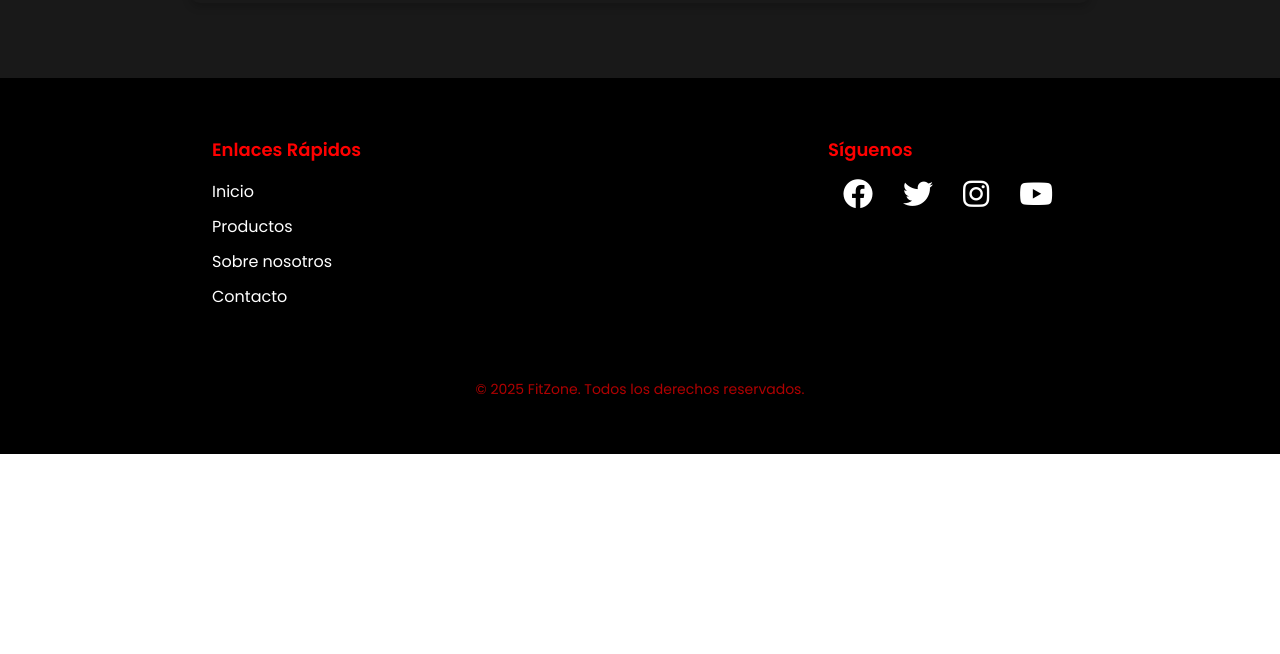
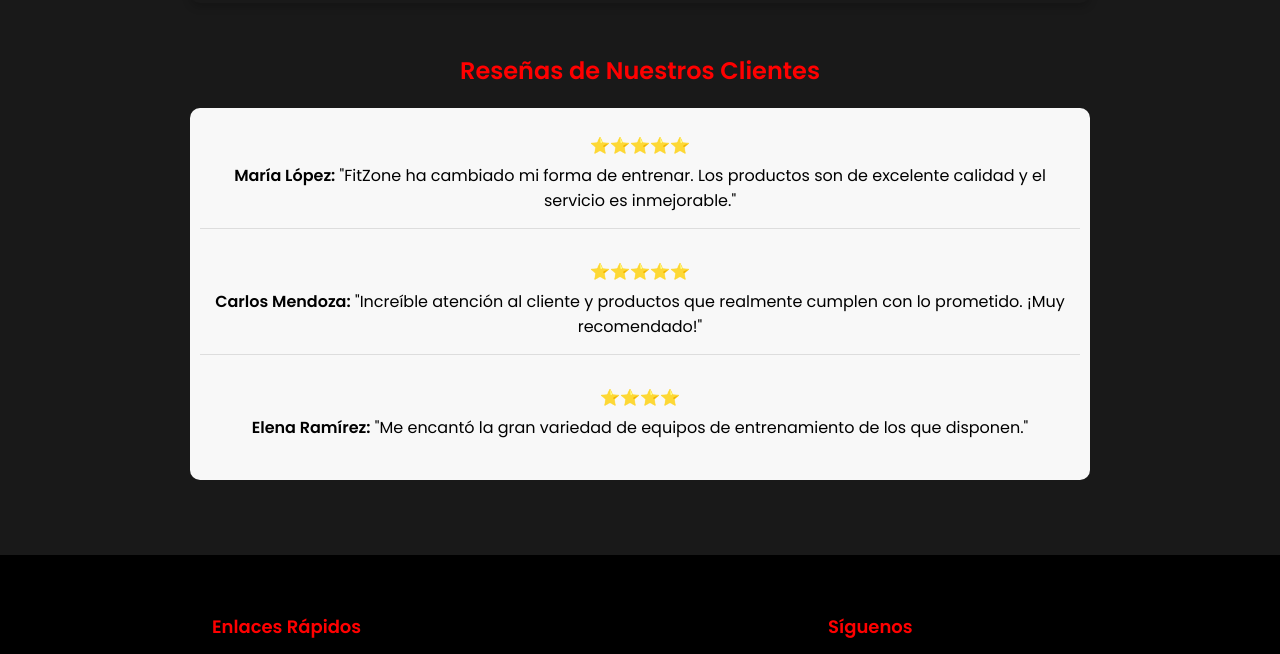
Before and after one commit to RoGoLo-05/MiStartUp, a Vue app in the folder mi-start-up/: page /about in a window 1280 px wide. Shown: the part 1544-2198 px from the top of the page. Before the commit the page ends 1998 px from the top, so only its background shows below. Built offline with nearby package versions, Linux system fonts and the light colour scheme.

Commit message:
seccion de reseñas

```diff
--- a/mi-start-up/src/assets/css/aboutus.css
+++ b/mi-start-up/src/assets/css/aboutus.css
@@ -1,21 +1,21 @@
-.todo-nosotros{
+.todo-nosotros {
     background-color: #191919;
     padding-top: 75px;
     padding-bottom: 75px;
 }
 
-.sobre-nosotros{
+.sobre-nosotros {
     max-width: 900px;
     margin: auto;
     text-align: center;
 }
 
-.sobre-nosotros h2{
+.sobre-nosotros h2 {
     color: red;
     margin-bottom: 15px;
 }
 
-.sobre-nosotros p{
+.sobre-nosotros p {
     margin-bottom: 50px;
     color: white;
 }
@@ -36,7 +36,7 @@
     font-size: 18px;
 }
 
-.donde{
+.donde {
     margin-top: 50px;
 }
 
@@ -45,7 +45,31 @@
     border-radius: 10px;
     overflow: hidden;
     box-shadow: 0px 4px 8px rgba(0, 0, 0, 0.2);
+    margin-bottom: 50px;
 }
+
+.reseñas {
+    margin-top: 20px;
+    padding: 10px;
+    background-color: #f8f8f8;
+    border-radius: 10px;
+}
+
+.reseña {
+    margin-bottom: 15px;
+    padding: 10px;
+    border-bottom: 1px solid #ddd;
+}
+
+.reseña:last-child {
+    border-bottom: none;
+}
+
+.reseña p {
+    color: black;
+    margin: 5px 0;
+}
+
 
 /* Responsive */
 @media (max-width: 768px) {
--- a/mi-start-up/src/components/AboutSection.vue
+++ b/mi-start-up/src/components/AboutSection.vue
@@ -33,8 +33,24 @@
             loading="lazy"
             referrerpolicy="no-referrer-when-downgrade">
           </iframe>
+        </div>
 
-        </div>
+        <h2>Reseñas de Nuestros Clientes</h2>
+          <div class="reseñas">
+            <div class="reseña">
+              <p>⭐⭐⭐⭐⭐</p>
+              <p><strong>María López:</strong> "FitZone ha cambiado mi forma de entrenar. Los productos son de excelente calidad y el servicio es inmejorable."</p>
+            </div>
+            <div class="reseña">
+              <p>⭐⭐⭐⭐⭐</p>
+              <p><strong>Carlos Mendoza:</strong> "Increíble atención al cliente y productos que realmente cumplen con lo prometido. ¡Muy recomendado!"</p>
+            </div>
+            <div class="reseña">
+              <p>⭐⭐⭐⭐</p>
+              <p><strong>Elena Ramírez:</strong> "Me encantó la gran variedad de equipos de entrenamiento de los que disponen."</p>
+            </div>
+          </div>
+
     </section>
   </div>
 
```
